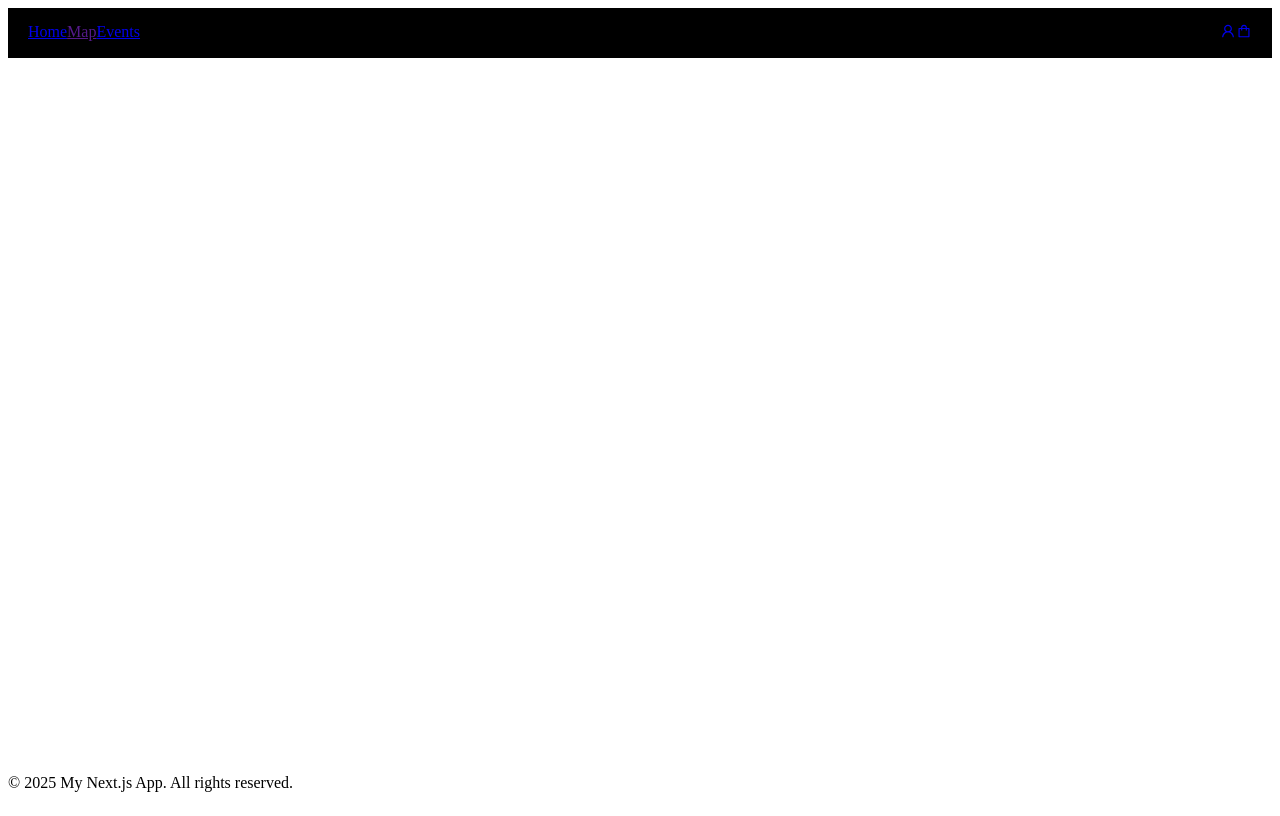
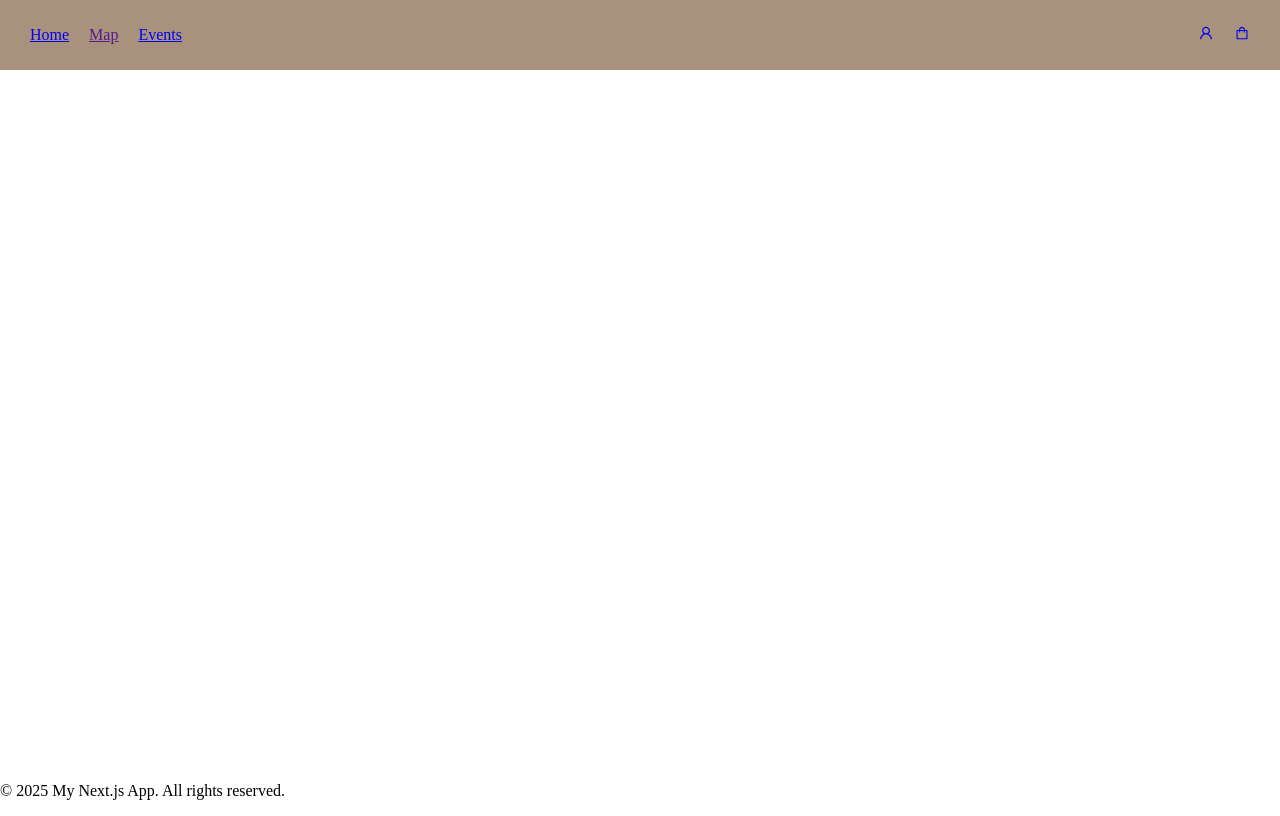
Before and after one commit to JonatanDZ/p2, a Next.js app: page / in a window 1280 px wide. Built offline with nearby package versions, Linux system fonts and the light colour scheme.

Commit message:
Path update and nav

```diff
--- a/src/app/page.js
+++ b/src/app/page.js
@@ -1,3 +1,5 @@
+import '../styles/global.css';
+
 export default function Home() {
   return (
     <main>
--- a/src/components/Footer.js
+++ b/src/components/Footer.js
@@ -1,4 +1,4 @@
-import styles from "./Footer.module.css";
+import styles from "../styles/Footer.module.css";
 
 export default function Footer() {
     return (
--- a/src/components/Navbar.js
+++ b/src/components/Navbar.js
@@ -1,17 +1,17 @@
 import Link from 'next/link';
-import styles from "./Navbar.module.css";
+import styles from "../styles/Navbar.module.css";
 
 export default function Navbar() {
   return (
     <nav className={styles.navbar}>
-      <div className='navbar-left-side-container'>
-        <Link href="/">Home</Link>
-        <Link href="">Map</Link>
-        <Link href="/events">Events</Link>
+      <div className={styles.navbarRightSideContainer}>
+        <Link className={styles.navLinks} href="/">Home</Link>
+        <Link className={styles.navLinks} href="">Map</Link>
+        <Link className={styles.navLinks} href="/events">Events</Link>
       </div>
-      <div className='navbar-right-side-container'>
-        <Link href="/dashboard"><svg stroke="currentColor" fill="currentColor" strokeWidth="0" viewBox="0 0 1024 1024" height="1em" width="1em" xmlns="http://www.w3.org/2000/svg"><path d="M858.5 763.6a374 374 0 0 0-80.6-119.5 375.63 375.63 0 0 0-119.5-80.6c-.4-.2-.8-.3-1.2-.5C719.5 518 760 444.7 760 362c0-137-111-248-248-248S264 225 264 362c0 82.7 40.5 156 102.8 201.1-.4.2-.8.3-1.2.5-44.8 18.9-85 46-119.5 80.6a375.63 375.63 0 0 0-80.6 119.5A371.7 371.7 0 0 0 136 901.8a8 8 0 0 0 8 8.2h60c4.4 0 7.9-3.5 8-7.8 2-77.2 33-149.5 87.8-204.3 56.7-56.7 132-87.9 212.2-87.9s155.5 31.2 212.2 87.9C779 752.7 810 825 812 902.2c.1 4.4 3.6 7.8 8 7.8h60a8 8 0 0 0 8-8.2c-1-47.8-10.9-94.3-29.5-138.2zM512 534c-45.9 0-89.1-17.9-121.6-50.4S340 407.9 340 362c0-45.9 17.9-89.1 50.4-121.6S466.1 190 512 190s89.1 17.9 121.6 50.4S684 316.1 684 362c0 45.9-17.9 89.1-50.4 121.6S557.9 534 512 534z"></path>Error</svg></Link>
-        <Link href="/dashboard"><svg stroke="currentColor" fill="currentColor" strokeWidth="0" viewBox="0 0 1024 1024" height="1em" width="1em" xmlns="http://www.w3.org/2000/svg"><path d="M832 312H696v-16c0-101.6-82.4-184-184-184s-184 82.4-184 184v16H192c-17.7 0-32 14.3-32 32v536c0 17.7 14.3 32 32 32h640c17.7 0 32-14.3 32-32V344c0-17.7-14.3-32-32-32zm-432-16c0-61.9 50.1-112 112-112s112 50.1 112 112v16H400v-16zm392 544H232V384h96v88c0 4.4 3.6 8 8 8h56c4.4 0 8-3.6 8-8v-88h224v88c0 4.4 3.6 8 8 8h56c4.4 0 8-3.6 8-8v-88h96v456z"></path>Error</svg></Link>
+      <div className={styles.navbarLeftSideContainer}>
+        <Link className={styles.navLinks} href="/dashboard"><svg stroke="currentColor" fill="currentColor" strokeWidth="0" viewBox="0 0 1024 1024" height="1em" width="1em" xmlns="http://www.w3.org/2000/svg"><path d="M858.5 763.6a374 374 0 0 0-80.6-119.5 375.63 375.63 0 0 0-119.5-80.6c-.4-.2-.8-.3-1.2-.5C719.5 518 760 444.7 760 362c0-137-111-248-248-248S264 225 264 362c0 82.7 40.5 156 102.8 201.1-.4.2-.8.3-1.2.5-44.8 18.9-85 46-119.5 80.6a375.63 375.63 0 0 0-80.6 119.5A371.7 371.7 0 0 0 136 901.8a8 8 0 0 0 8 8.2h60c4.4 0 7.9-3.5 8-7.8 2-77.2 33-149.5 87.8-204.3 56.7-56.7 132-87.9 212.2-87.9s155.5 31.2 212.2 87.9C779 752.7 810 825 812 902.2c.1 4.4 3.6 7.8 8 7.8h60a8 8 0 0 0 8-8.2c-1-47.8-10.9-94.3-29.5-138.2zM512 534c-45.9 0-89.1-17.9-121.6-50.4S340 407.9 340 362c0-45.9 17.9-89.1 50.4-121.6S466.1 190 512 190s89.1 17.9 121.6 50.4S684 316.1 684 362c0 45.9-17.9 89.1-50.4 121.6S557.9 534 512 534z"></path>Error</svg></Link>
+        <Link className={styles.navLinks} href="/dashboard"><svg stroke="currentColor" fill="currentColor" strokeWidth="0" viewBox="0 0 1024 1024" height="1em" width="1em" xmlns="http://www.w3.org/2000/svg"><path d="M832 312H696v-16c0-101.6-82.4-184-184-184s-184 82.4-184 184v16H192c-17.7 0-32 14.3-32 32v536c0 17.7 14.3 32 32 32h640c17.7 0 32-14.3 32-32V344c0-17.7-14.3-32-32-32zm-432-16c0-61.9 50.1-112 112-112s112 50.1 112 112v16H400v-16zm392 544H232V384h96v88c0 4.4 3.6 8 8 8h56c4.4 0 8-3.6 8-8v-88h224v88c0 4.4 3.6 8 8 8h56c4.4 0 8-3.6 8-8v-88h96v456z"></path>Error</svg></Link>
       </div>
     </nav>
   );
--- a/src/components/Navbar.module.css
+++ /dev/null
@@ -1,14 +0,0 @@
-.navbar {
-    display: flex;
-    justify-content: space-between;
-    background-color: black;
-    padding: 15px 20px;
-}
-
-.navbar-right-side-container {
-    align-items: center;
-}
-
-.navbar-left-side-container {
-    align-items: center;
-}
--- /dev/null
+++ b/src/styles/Navbar.module.css
@@ -0,0 +1,20 @@
+
+.navbar {
+    display: flex;
+    justify-content: space-between;
+    background-color: var(--beaver);
+    padding: 15px 20px;
+    width: 100%;
+    box-sizing: border-box;
+    margin: 0;
+}
+
+
+.navbarRightSideContainer, .navbarLeftSideContainer {
+    display: flex;
+    align-items: center;
+}
+
+.navLinks {
+    padding: 10px;
+}
--- /dev/null
+++ b/src/styles/global.css
@@ -0,0 +1,24 @@
+@import url('https://fonts.googleapis.com/css2?family=Inter:wght@400;700&display=swap');
+
+:root {
+    --background: #ffffff;
+    --foreground: #171717;
+    --black: #0a0908ff;
+    --gunmetal: #22333bff;
+    --white-smoke: #f2f4f3ff;
+    --beaver: #a9927dff;
+    --walnut-brown: #5e503fff;
+    --font-primary: 'Inter', sans-serif;
+}
+
+* {
+    margin: 0;
+    padding: 0;
+    box-sizing: border-box;
+}
+
+body {
+    margin: 0;
+    padding: 0;
+    overflow: hidden;
+}
--- a/src/styles/globals.css
+++ /dev/null
@@ -1,26 +0,0 @@
-@import "tailwindcss";
-@import url('https://fonts.googleapis.com/css2?family=Inter:wght@400;700&display=swap');
-
-:root {
-  --background: #ffffff;
-  --foreground: #171717;
-  --black: #0a0908ff;
-  --gunmetal: #22333bff;
-  --white-smoke: #f2f4f3ff;
-  --beaver: #a9927dff;
-  --walnut-brown: #5e503fff;
-  --font-primary: 'Inter', sans-serif;
-}
-
-@media (prefers-color-scheme: dark) {
-  :root {
-    --background: #0a0a0a;
-    --foreground: #ededed;
-  }
-}
-
-body {
-  color: var(--foreground);
-  background: var(--background);
-  font-family: var(--font-primary);
-}
```
Also changed, not shown: src/styles/Footer.module.css (renamed from src/components/Footer.module.css).
